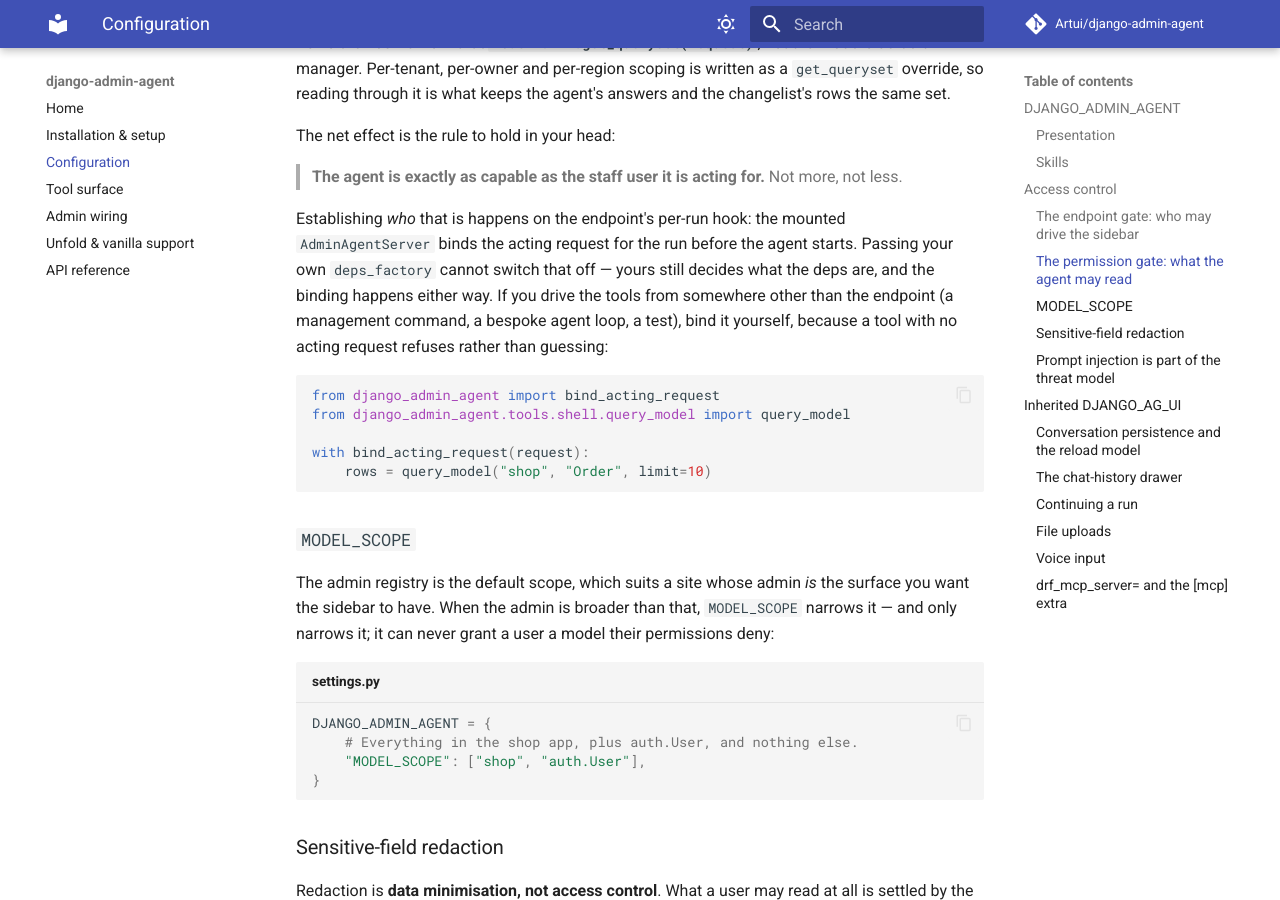
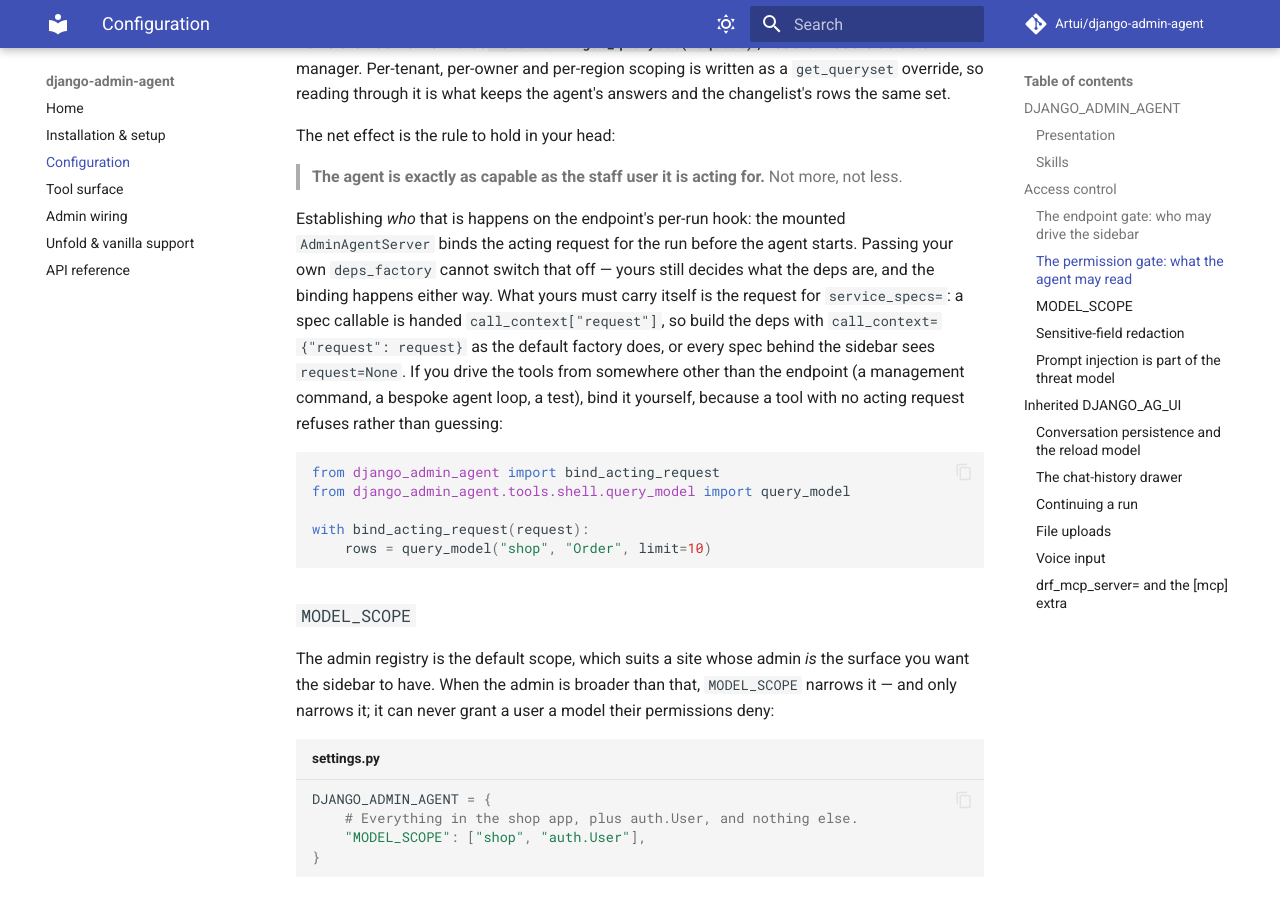
Before and after one commit to Artui/django-admin-agent, an MkDocs documentation site: the page built from docs/configuration.md, in a window 1280 px wide and 900 px high, scrolled down 6164 px. Built offline with MkDocs 1.6.1 and Material for MkDocs 9.7.7, drawn with Linux system fonts in a browser that asks for light colours; comment, search, counter and statistics services are not loaded.

Commit message:
Document call_context for a custom deps_factory; refresh the sibling locks
Co-Authored-By: Claude Opus 5.5 <noreply@anthropic.com>

```diff
--- a/docs/configuration.md
+++ b/docs/configuration.md
@@ -209,7 +209,11 @@ The net effect is the rule to hold in your head:
 Establishing *who* that is happens on the endpoint's per-run hook: the mounted
 `AdminAgentServer` binds the acting request for the run before the agent starts.
 Passing your own `deps_factory` cannot switch that off — yours still decides
-what the deps are, and the binding happens either way. If you drive the tools
+what the deps are, and the binding happens either way. What yours must carry
+itself is the request for `service_specs=`: a spec callable is handed
+`call_context["request"]`, so build the deps with
+`call_context={"request": request}` as the default factory does, or every spec
+behind the sidebar sees `request=None`. If you drive the tools
 from somewhere other than the endpoint (a management command, a bespoke agent
 loop, a test), bind it yourself, because a tool with no acting request refuses
 rather than guessing:
```
Also changed, not shown: CHANGELOG.md (+2 -1 lines), 1 other file.
